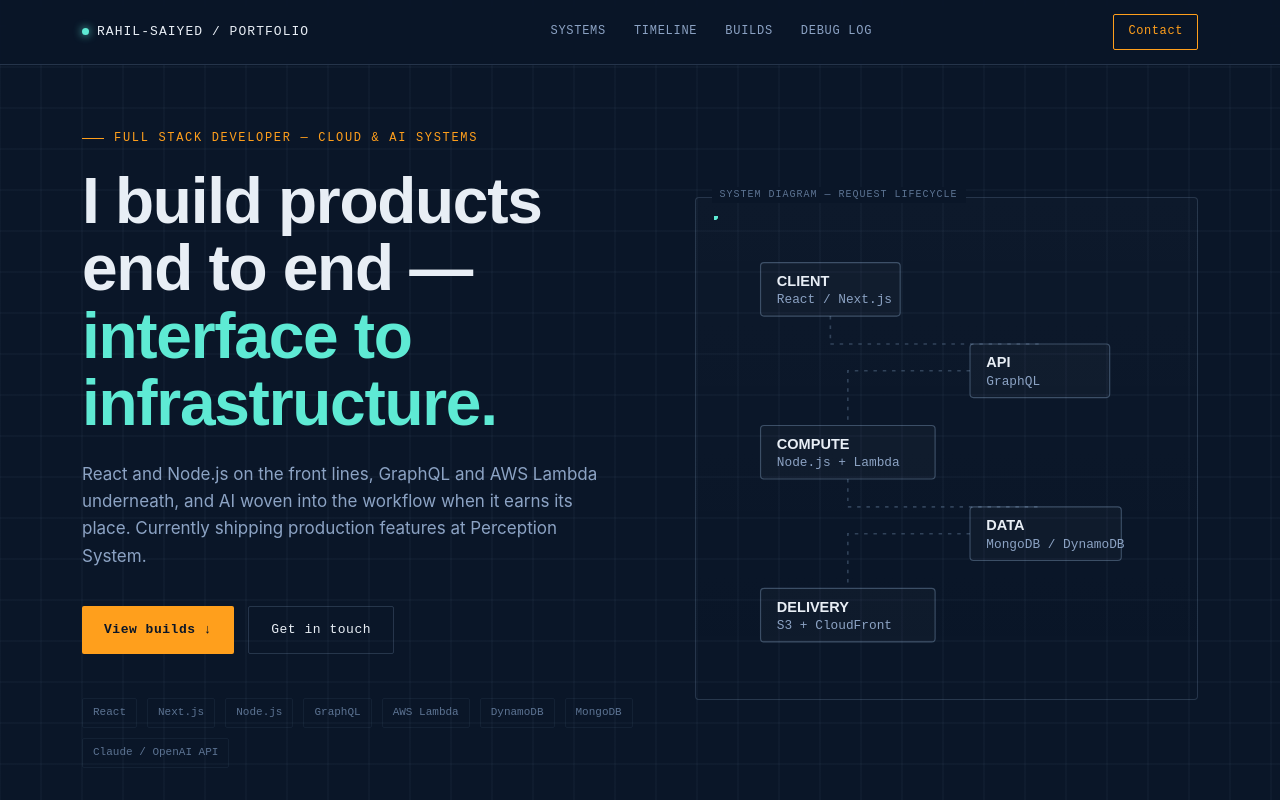
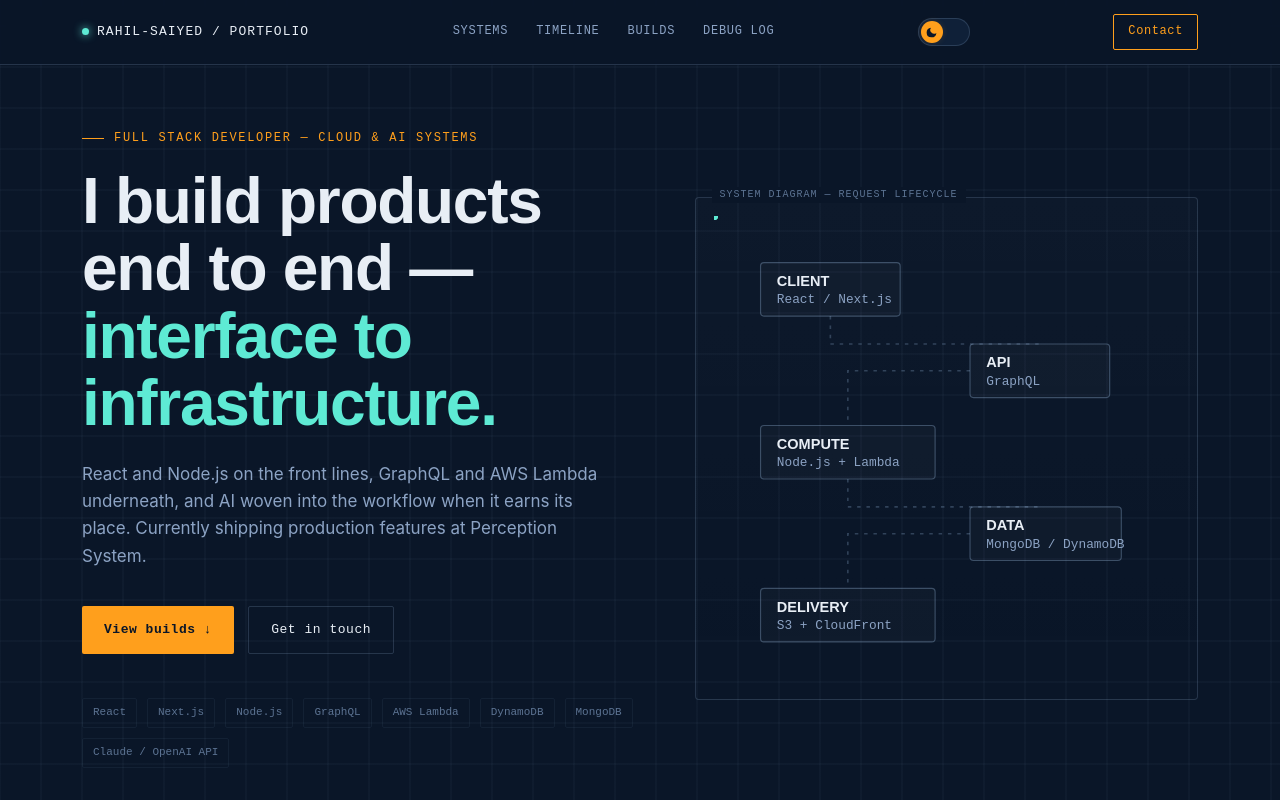
Before and after one commit to rahilsyed/rahil-saiyed, a React (Vite) app: page / in a window 1280 px wide. Shown: the top 800 px of the page. Built offline with nearby package versions, Linux system fonts and the light colour scheme.

Commit message:
Theme Switching added

```diff
--- /dev/null
+++ b/src/assets/Moon.tsx
@@ -0,0 +1,16 @@
+const Moon = () => {
+  return (
+    <svg
+      viewBox="0 0 24 24"
+      fill="none"
+      stroke="#0A1628"
+      strokeWidth="2.4"
+      strokeLinecap="round"
+    >
+      <circle cx="12" cy="12" r="4" />
+      <path d="M12 2v2M12 20v2M4.9 4.9l1.4 1.4M17.7 17.7l1.4 1.4M2 12h2M20 12h2M4.9 19.1l1.4-1.4M17.7 6.3l1.4-1.4" />
+    </svg>
+  );
+};
+
+export default Moon;
--- /dev/null
+++ b/src/assets/Sun.tsx
@@ -0,0 +1,9 @@
+const Sun = () => {
+  return (
+    <svg viewBox="0 0 24 24" fill="#0A1628" stroke="none">
+      <path d="M21 12.8A9 9 0 1 1 11.2 3a7 7 0 0 0 9.8 9.8z" />
+    </svg>
+  );
+};
+
+export default Sun;
--- a/src/components/Navbar/Navbar.tsx
+++ b/src/components/Navbar/Navbar.tsx
@@ -1,24 +1,45 @@
-import { useTheme } from "../../hooks/useTheme"
-import { CONSTANTS } from "../../utilities/constants"
+import Moon from "../../assets/Moon";
+import Sun from "../../assets/Sun";
+import { useTheme } from "../../hooks/useTheme";
+import { CONSTANTS } from "../../utilities/constants";
 
 const Navbar = () => {
-    const {theme , setTheme}= useTheme();
-    console.log("hwllop",theme , setTheme);
-
+  const { theme, setTheme } = useTheme();
+  const isLight = theme === "light";
+  const handleThemeToggle = () => {
+    setTheme(theme === "dark" ? "light" : "dark");
+  };
   return (
     <header className="nav">
       <div className="wrap nav-inner">
-                <a href="#top" className="brand"><span className="dot"></span>{CONSTANTS.NAV_BAR_DATA.title}</a>
+        <a href="#top" className="brand">
+          <span className="dot"></span>
+          {CONSTANTS.NAV_BAR_DATA.title}
+        </a>
         <nav className="links">
           <a href="#systems">{CONSTANTS.NAV_BAR_DATA.systems}</a>
           <a href="#timeline">{CONSTANTS.NAV_BAR_DATA.timeLines}</a>
           <a href="#builds">{CONSTANTS.NAV_BAR_DATA.builds}</a>
           <a href="#debug">Debug&nbsp;Log</a>
         </nav>
-                <a href="#contact" className="nav-cta">{CONSTANTS.NAV_BAR_DATA.contact}</a>
+        <button
+          className="theme-toggle"
+          onClick={handleThemeToggle}
+          role="switch"
+          aria-checked={isLight}
+          aria-label={
+            isLight ? "Switch to dark theme" : "Switch to light theme"
+          }
+          title={isLight ? "Switch to dark theme" : "Switch to light theme"}
+        >
+          <span className="knob">{isLight ? <Moon /> : <Sun />}</span>
+        </button>
+        <a href="#contact" className="nav-cta">
+          {CONSTANTS.NAV_BAR_DATA.contact}
+        </a>
       </div>
     </header>
-    )
-}
+  );
+};
 
-export default Navbar
+export default Navbar;
```
Lines whose indentation alone changed are shown as unchanged.
